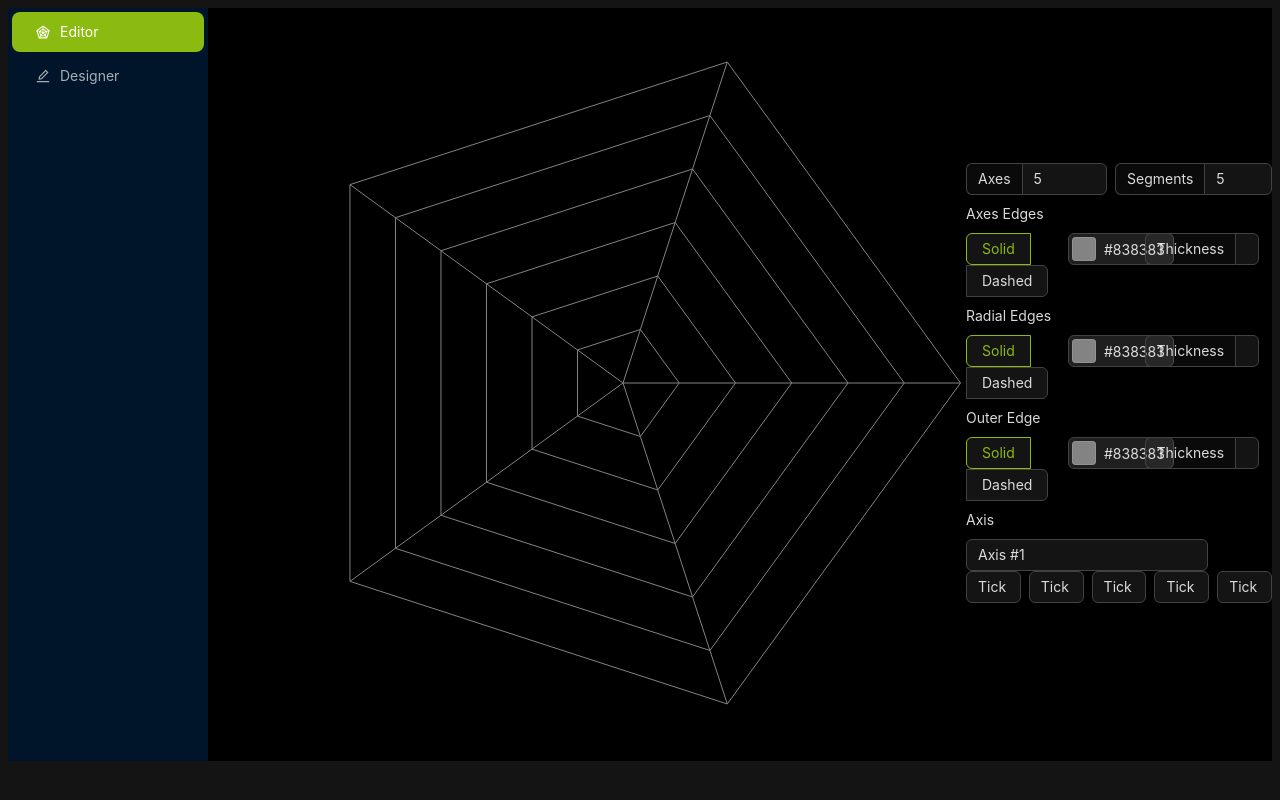
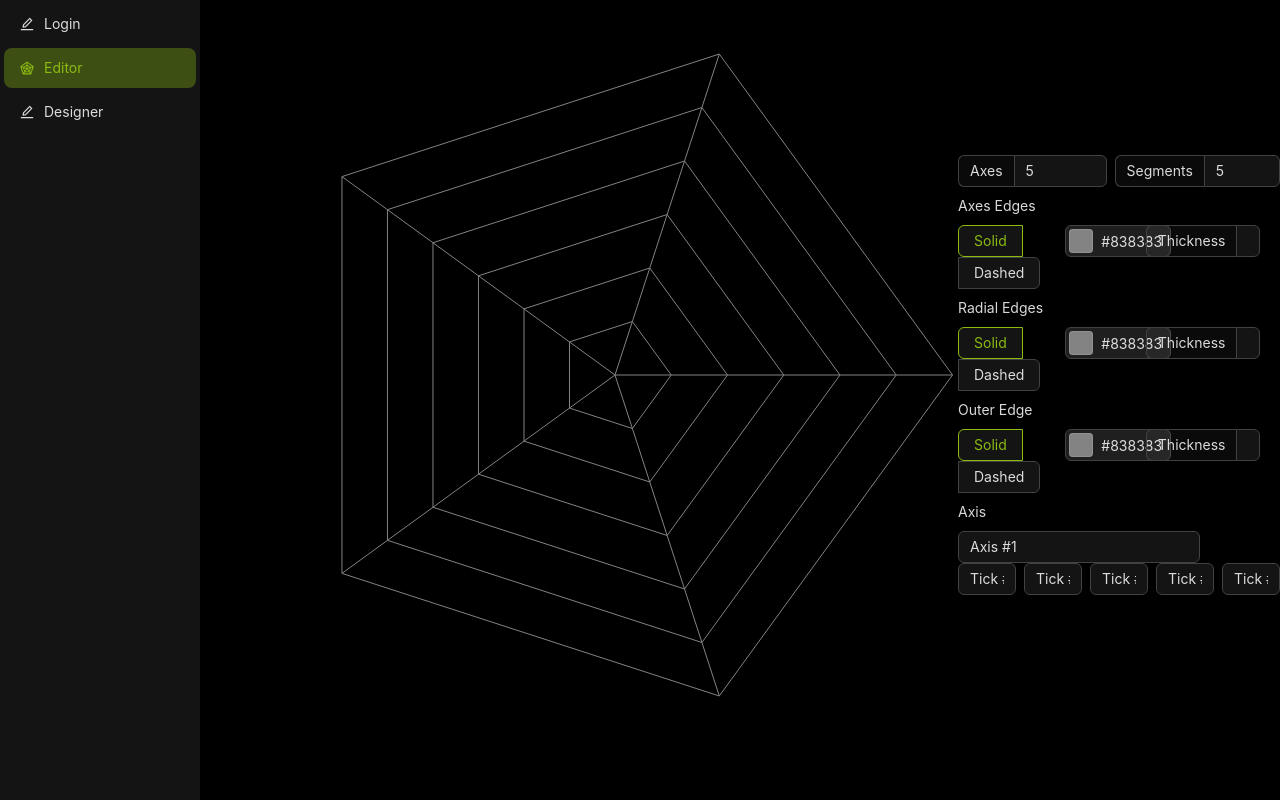
Before and after one commit to CBrather/carman-webapp, a React (Vite) app: page /editor in a window 1280 px wide. Built offline with nearby package versions, Linux system fonts and the light colour scheme.

Commit message:
add login via auth0
CU-866auy74e

```diff
--- a/index.html
+++ b/index.html
@@ -2,6 +2,7 @@
 <html lang="en">
 	<head>
 		<meta charset="UTF-8" />
+		<script type="module" src="/config.js"></script>
 		<link rel="icon" type="image/svg+xml" href="/vite.svg" />
 		<meta name="viewport" content="width=device-width, initial-scale=1.0" />
 		<title>carman</title>
--- a/package.json
+++ b/package.json
@@ -22,6 +22,7 @@
 		"redux": "^4.2.1"
 	},
 	"devDependencies": {
+		"@auth0/auth0-react": "^2.2.1",
 		"@ant-design/colors": "^7.0.0",
 		"@testing-library/react": "^14.0.0",
 		"@types/react": "^18.2.15",
--- /dev/null
+++ b/public/config.js
@@ -0,0 +1,7 @@
+window.env = {
+	auth: {
+		audience: '',
+		domain: '',
+		clientId: ''
+	}
+};
--- a/src/App.tsx
+++ b/src/App.tsx
@@ -1,32 +1,24 @@
 import { Layout, Menu } from 'antd';
+import { ItemType, MenuItemType } from 'antd/es/menu/hooks/useItems';
 import { EditOutlined, RadarChartOutlined } from '@ant-design/icons';
+import { useAuth0 } from '@auth0/auth0-react';
+import { useEffect, useState } from 'react';
 import { useLocation, useNavigate, Route, Routes } from 'react-router-dom';
+
 import ChartLayoutDesigner from './pages/ChartLayoutDesigner';
 import ModelEditor from './pages/ModelEditor';
+import Homepage from './pages/Home';
+import { GetEnvironmentConfig } from './services/environment';
 
 const { Content, Sider } = Layout;
+const { audience } = GetEnvironmentConfig().auth;
 
 function App() {
 	const navigate = useNavigate();
+	const { isAuthenticated, loginWithRedirect, logout } = useAuth0();
 	const selectedKey = useLocation().pathname;
 
-	const highlight = () => {
-		if (selectedKey === '/editor') {
-			return ['editor'];
-		} else if (selectedKey === '/designer') {
-			return ['designer'];
-		}
-	};
-	return (
-		<Layout>
-			<Sider trigger={null}>
-				<Menu
-					mode="inline"
-					theme="dark"
-					defaultSelectedKeys={['editor']}
-					selectedKeys={highlight()}
-					style={{ height: '100%', borderRight: 0 }}
-					items={[
+	const defaultMenuItems: ItemType<MenuItemType>[] = [
 		{
 			key: 'editor',
 			icon: <RadarChartOutlined />,
@@ -43,11 +35,50 @@ function App() {
 				navigate('/designer');
 			}
 		}
-					]}
+	];
+
+	const loginMenuItem: ItemType<MenuItemType> = {
+		key: 'login',
+		icon: <EditOutlined />,
+		label: 'Login',
+		onClick: () => {
+			loginWithRedirect({ authorizationParams: { audience } });
+		}
+	};
+
+	const logoutMenuItem: ItemType<MenuItemType> = {
+		key: 'logout',
+		icon: <EditOutlined />,
+		label: 'Logout',
+		onClick: () => {
+			logout();
+		}
+	};
+
+	const [menuItems, setMenuItems] = useState<ItemType<MenuItemType>[]>(defaultMenuItems);
+
+	useEffect(() => {
+		const newMenuItems: ItemType<MenuItemType>[] = [...defaultMenuItems];
+
+		if (isAuthenticated) newMenuItems.unshift(logoutMenuItem);
+		if (!isAuthenticated) newMenuItems.unshift(loginMenuItem);
+
+		setMenuItems(newMenuItems);
+	}, [isAuthenticated]);
+
+	return (
+		<Layout style={{ height: '100vh' }}>
+			<Sider trigger={null}>
+				<Menu
+					defaultSelectedKeys={['editor']}
+					selectedKeys={highlight(selectedKey)}
+					style={{ height: '100%', borderRight: 0 }}
+					items={menuItems}
 				/>
 			</Sider>
 			<Content>
 				<Routes>
+					<Route path="/" element={<Homepage />} />
 					<Route path="/editor" element={<ModelEditor />} />
 					<Route path="/designer" element={<ChartLayoutDesigner />} />
 				</Routes>
@@ -56,4 +87,15 @@ function App() {
 	);
 }
 
+const highlight = (selectedKey: string) => {
+	switch (selectedKey) {
+		case '/editor':
+			return ['editor'];
+		case '/designer':
+			return ['designer'];
+		default:
+			return [];
+	}
+};
+
 export default App;
--- a/src/components/Charts/RadarChartLayout.tsx
+++ b/src/components/Charts/RadarChartLayout.tsx
@@ -165,7 +165,7 @@ export default function RadarChartLayout() {
 				height: height + 'px'
 			}}
 		>
-			<svg width={width} height={height} className='chart-layout'>
+			<svg width={width} height={height} className="chart-layout">
 				{axesPathElements}
 				{radialPathElements}
 			</svg>
--- a/src/index.css
+++ b/src/index.css
@@ -1,3 +1,3 @@
 body {
-	background-color: #141414;
+	margin: 0;
 }
--- a/src/main.tsx
+++ b/src/main.tsx
@@ -3,20 +3,32 @@ import ReactDOM from 'react-dom/client';
 
 import { ConfigProvider, theme } from 'antd';
 import { lime } from '@ant-design/colors';
+import { Auth0Provider } from '@auth0/auth0-react';
 
 import { Provider } from 'react-redux';
 import store from './store/store.ts';
 import App from './App.tsx';
 import './index.css';
 import { BrowserRouter } from 'react-router-dom';
+import { GetEnvironmentConfig } from './services/environment.ts';
+
+const { clientID, domain } = GetEnvironmentConfig().auth;
 
 ReactDOM.createRoot(document.getElementById('root')!).render(
 	<Provider store={store}>
 		<ConfigProvider theme={{ algorithm: theme.darkAlgorithm, token: { colorPrimary: lime.primary } }}>
 			<React.StrictMode>
-				<BrowserRouter>
-					<App />
-				</BrowserRouter>
+				<Auth0Provider
+					domain={domain}
+					clientId={clientID}
+					authorizationParams={{
+						redirect_uri: window.location.origin
+					}}
+				>
+					<BrowserRouter>
+						<App />
+					</BrowserRouter>
+				</Auth0Provider>
 			</React.StrictMode>
 		</ConfigProvider>
 	</Provider>
--- /dev/null
+++ b/src/pages/Home.tsx
@@ -0,0 +1,24 @@
+import { useAuth0 } from '@auth0/auth0-react';
+import { Typography } from 'antd';
+
+export default function Homepage() {
+	const { user, isAuthenticated, isLoading } = useAuth0();
+
+	if (isLoading) {
+		return <div>Loading User Profile...</div>;
+	}
+
+	if (isAuthenticated) {
+		return (
+			<div>
+				<img src={user?.picture} alt={user?.name} />
+				<br />
+				<Typography.Text>{user?.name}</Typography.Text>
+				<br />
+				<Typography.Text>{user?.email}</Typography.Text>
+			</div>
+		);
+	}
+
+	return <h1>Error loading user profile.</h1>;
+}
--- /dev/null
+++ b/src/services/environment.ts
@@ -0,0 +1,31 @@
+export type EnvironmentConfig = {
+	auth: AuthConfig;
+};
+
+export type AuthConfig = {
+	audience: string;
+	clientID: string;
+	domain: string;
+};
+
+const envConfig: EnvironmentConfig = {
+	auth: {
+		audience: '',
+		clientID: '',
+		domain: ''
+	}
+};
+
+export const GetEnvironmentConfig = (): EnvironmentConfig => {
+	if (window.env?.auth) {
+		const { audience = '', clientID = '', domain = '' } = window.env.auth;
+
+		envConfig.auth = {
+			audience,
+			clientID,
+			domain
+		};
+	}
+
+	return envConfig;
+};
```
Also changed, not shown: src/types/index.d.ts (added, +9 -0 lines), 2 other files (tests, documents, lock files or other folders). Lines whose indentation alone changed are shown as unchanged.
